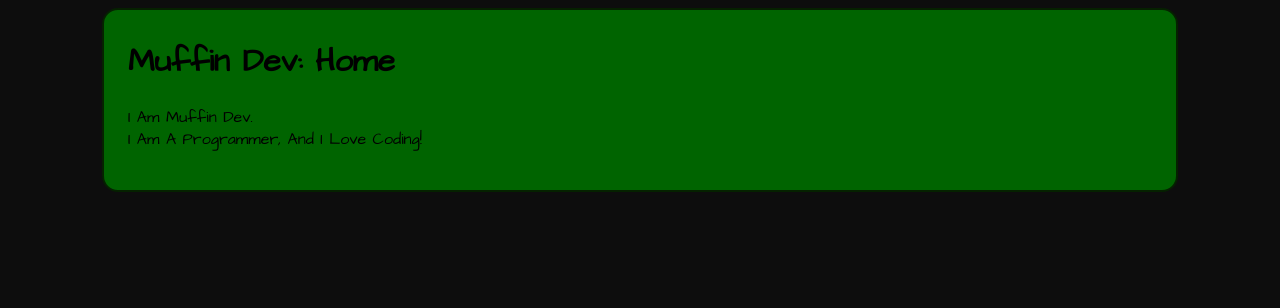
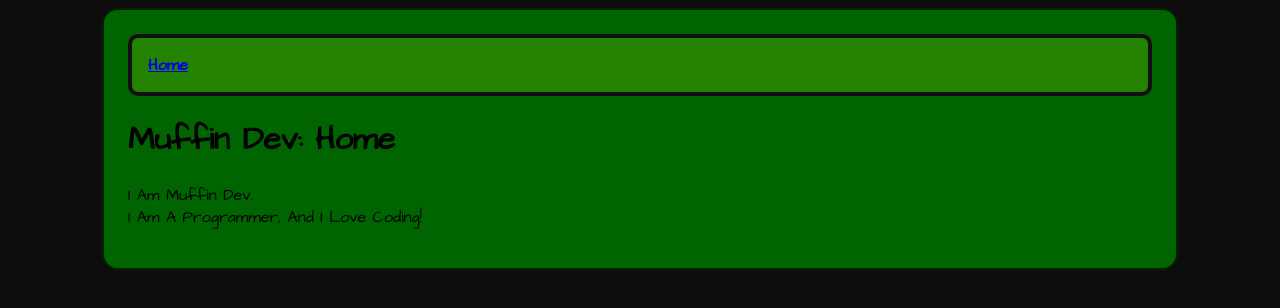
Before and after one commit to MuffinDev9/MuffinDev9.github.io, a plain HTML site: page index.html in a window 1280 px wide. Drawn offline with Linux system fonts and the light colour scheme.

Commit message:
Added Lots Of Stuff

```diff
--- a/files/css/style.css
+++ b/files/css/style.css
@@ -16,3 +16,12 @@ body {
 html {
 	background-color: #0d0d0d
 }
+nav ul {
+	list-style-type: none;
+	background-color: #238200;
+	border: 4px solid #111111;
+	border-radius: 10px;
+	font-family: Architects Daughter;
+	font-weight: bold;
+	padding: 16px;
+}
--- a/index.html
+++ b/index.html
@@ -5,6 +5,11 @@
 		<link type="text/css" rel="stylesheet" href="files/css/style.css"/>
 	</head>
 	<body>
+		<nav>
+			<ul>
+				<li><a href="index.html">Home</a></li>
+			</ul>
+		</nav>
 		<h1>Muffin Dev: Home</h1>
 		<p>I Am Muffin Dev. <br />
 		I Am A Programmer, And I Love Coding!</p>
```
